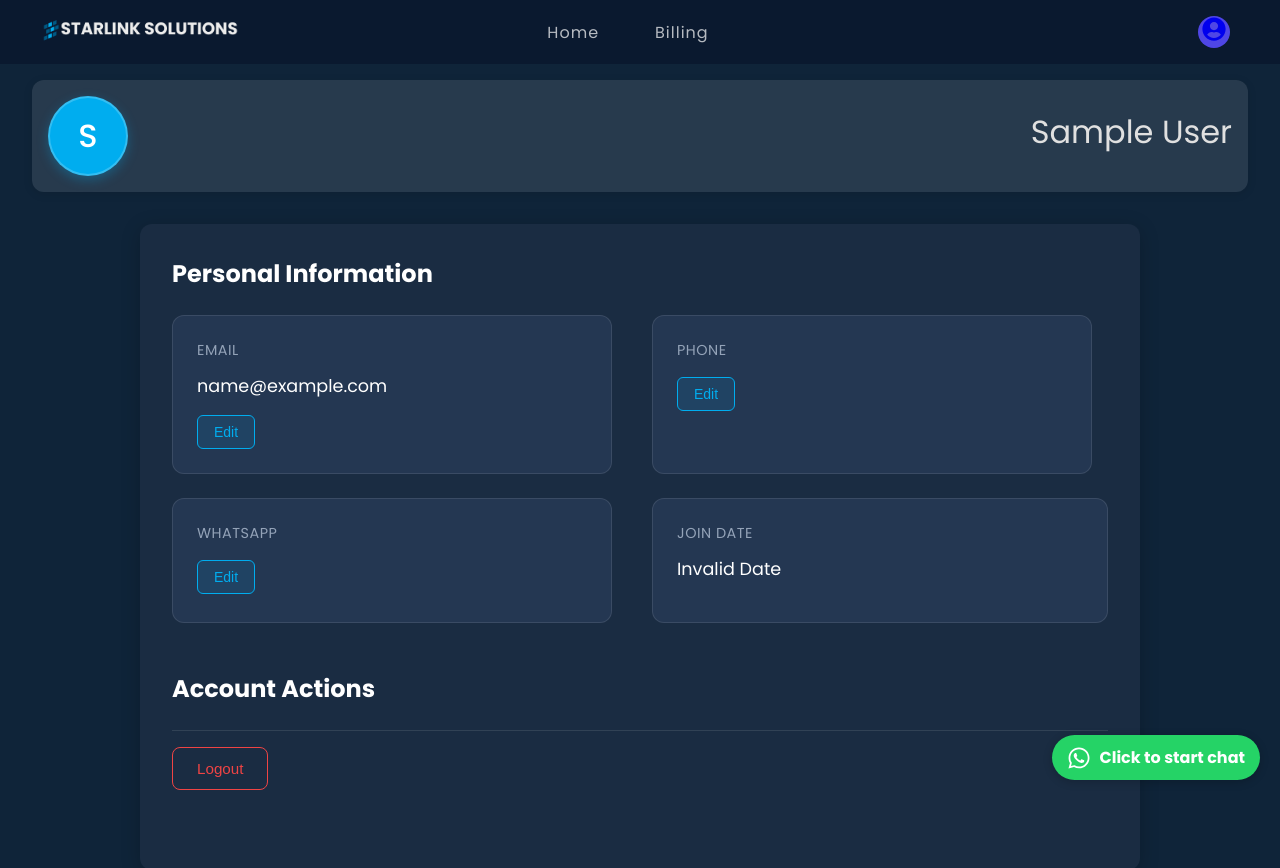
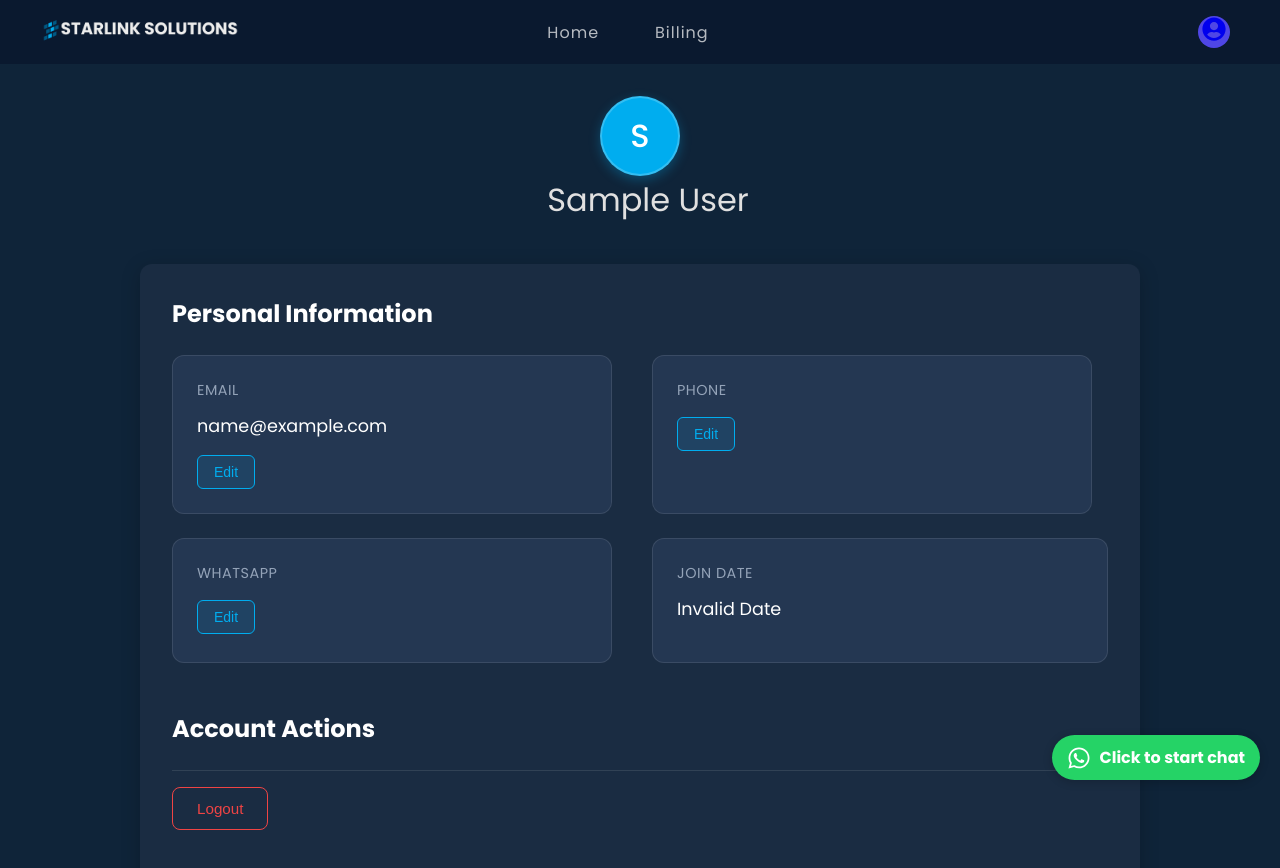
Before and after one commit to geekelo/starlinks-solution-portal, a React (Create React App) app: page /profile in a window 1280 px wide. Shown: the top 868 px of the page. Built offline with nearby package versions, Linux system fonts and the light colour scheme; sample sign-in values are in the browser's storage; a web font is replaced by a local one.

Commit message:
align header

```diff
--- a/src/styles/Profile.css
+++ b/src/styles/Profile.css
@@ -18,10 +18,8 @@
   align-items: center;
   justify-content: space-between;
   margin-bottom: 2rem;
-  padding: 1rem;
-  background-color: rgba(255, 255, 255, 0.1);
-  border-radius: 12px;
-  box-shadow: 0 2px 10px rgba(0, 0, 0, 0.1);
+  flex-direction: column;
+  margin-top: 1rem;
 }
 
 .profile-avatar {
```
